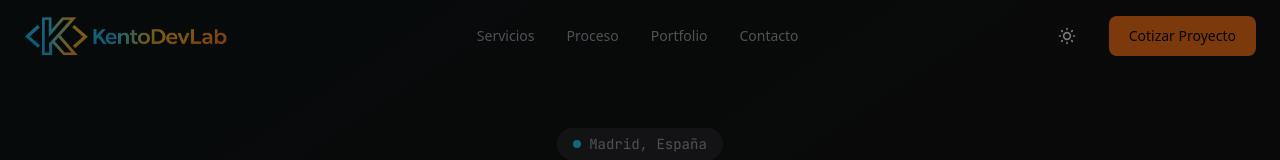
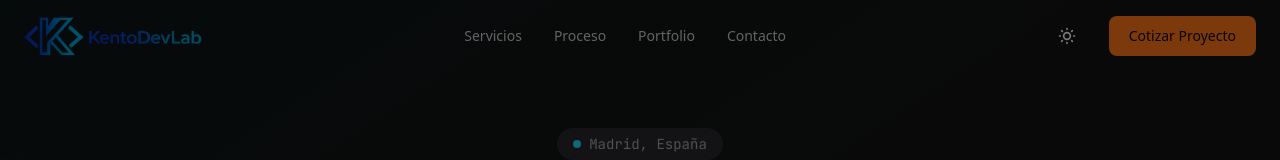
Before and after one commit to fargo-originals/kentodevlab, a Next.js app: page / in a window 1280 px wide. Shown: the top 160 px of the page. Built offline with nearby package versions, Linux system fonts and the light colour scheme; no server answers; the database is empty.

Commit message:
fix: logo y colores para tema claro

```diff
--- a/src/app/globals.css
+++ b/src/app/globals.css
@@ -16,17 +16,17 @@
 }
 
 [data-theme="light"] {
-  --background: #fafafa;
+  --background: #ffffff;
   --foreground: #18181b;
   --primary: #0891b2;
   --primary-foreground: #ffffff;
   --muted: #f4f4f5;
-  --muted-foreground: #71717a;
+  --muted-foreground: #52525b;
   --accent: #ea580c;
   --accent-foreground: #ffffff;
   --card: #ffffff;
   --card-foreground: #18181b;
-  --border: #e4e4e7;
+  --border: #d4d4d8;
   --ring: #0891b2;
 }
 
--- a/src/components/sections/Footer.tsx
+++ b/src/components/sections/Footer.tsx
@@ -28,7 +28,7 @@ export function Footer() {
           <div className="lg:col-span-2">
             <Link href="/" className="flex items-center gap-2 mb-4">
               <Image
-                src="/logo-light-hor.png"
+                src="/logo-hor-nofon.png"
                 alt="Kento DevLab"
                 width={140}
                 height={40}
--- a/src/components/sections/Header.tsx
+++ b/src/components/sections/Header.tsx
@@ -1,6 +1,6 @@
 'use client';
 
-import { useState, useEffect } from 'react';
+import { useState, useEffect, useRef } from 'react';
 import { motion, AnimatePresence } from 'framer-motion';
 import Link from 'next/link';
 import Image from 'next/image';
@@ -36,7 +36,7 @@ export function Header() {
       <div className="max-w-7xl mx-auto px-6 py-4 flex items-center justify-between">
         <Link href="/" className="flex items-center gap-2">
           <Image
-            src="/logo-light-hor.png"
+            src="/logo-hor-nofon.png"
             alt="Kento DevLab"
             width={140}
             height={40}
@@ -49,7 +49,7 @@ export function Header() {
             <Link
               key={item.href}
               href={item.href}
-              className="text-sm text-muted-foreground hover:text-foreground transition-colors"
+              className="text-sm text-foreground/80 hover:text-foreground transition-colors"
             >
               {item.label}
             </Link>
@@ -107,21 +107,21 @@ export function Header() {
             <nav className="flex flex-col p-6 gap-4">
               <Link
                 href="#servicios"
-                className="text-lg text-muted-foreground hover:text-foreground transition-colors"
+                className="text-lg text-foreground/80 hover:text-foreground transition-colors"
                 onClick={() => setIsMobileMenuOpen(false)}
               >
                 Servicios
               </Link>
               <Link
                 href="#proceso"
-                className="text-lg text-muted-foreground hover:text-foreground transition-colors"
+                className="text-lg text-foreground/80 hover:text-foreground transition-colors"
                 onClick={() => setIsMobileMenuOpen(false)}
               >
                 Proceso
               </Link>
               <Link
                 href="#portfolio"
-                className="text-lg text-muted-foreground hover:text-foreground transition-colors"
+                className="text-lg text-foreground/80 hover:text-foreground transition-colors"
                 onClick={() => setIsMobileMenuOpen(false)}
               >
                 Portfolio
```
